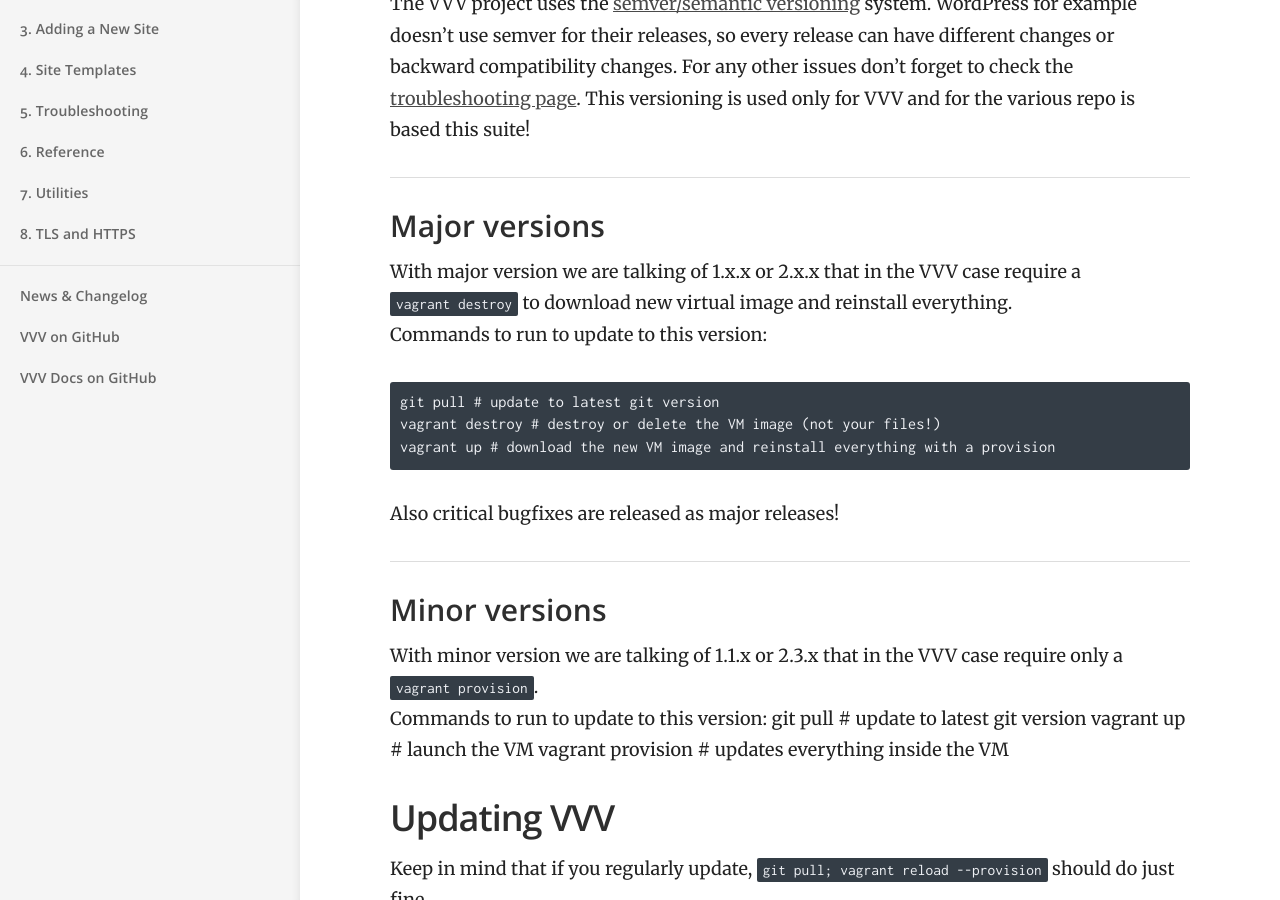
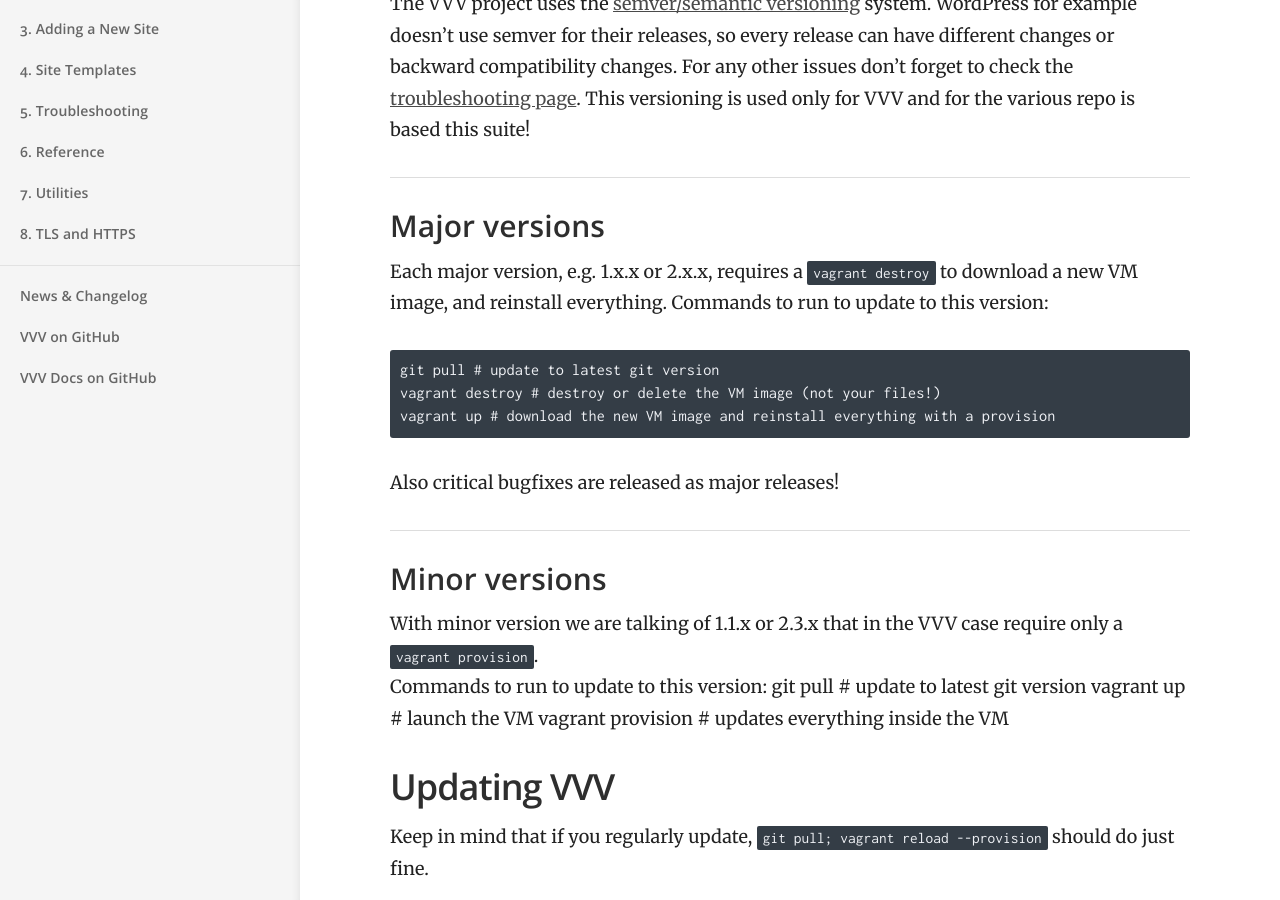
Before and after one commit to Varying-Vagrant-Vagrants/varyingvagrantvagrants.org, a Jekyll site: the page built from docs/en-US/installation/keeping-up-to-date.md, in a window 1280 px wide and 900 px high, scrolled down 395 px. Built offline with Jekyll 4.4.1, drawn with Linux system fonts in a browser that asks for light colours.

Commit message:
Update docs/en-US/installation/keeping-up-to-date.md
Co-Authored-By: Tom J Nowell <contact@tomjn.com>

```diff
--- a/docs/en-US/installation/keeping-up-to-date.md
+++ b/docs/en-US/installation/keeping-up-to-date.md
@@ -17,7 +17,7 @@ This versioning is used only for VVV and for the various repo is based this suit
 
 ### Major versions
 
-With major version we are talking of 1.x.x or 2.x.x that in the VVV case require a `vagrant destroy` to download new virtual image and reinstall everything.
+Each major version, e.g. 1.x.x or 2.x.x, requires a `vagrant destroy` to download a new VM image, and reinstall everything.
 Commands to run to update to this version:
 
     git pull # update to latest git version
```
